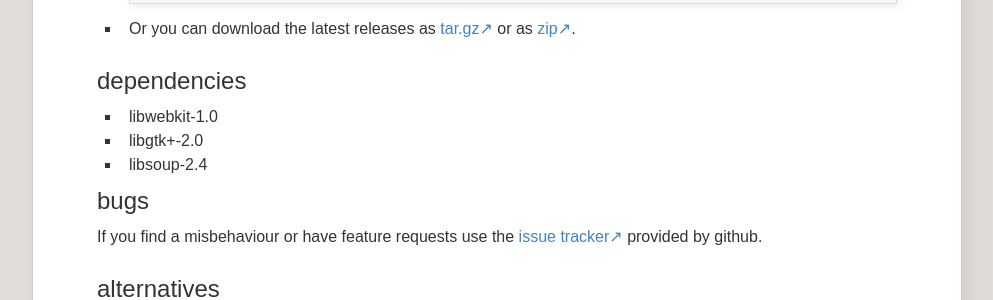
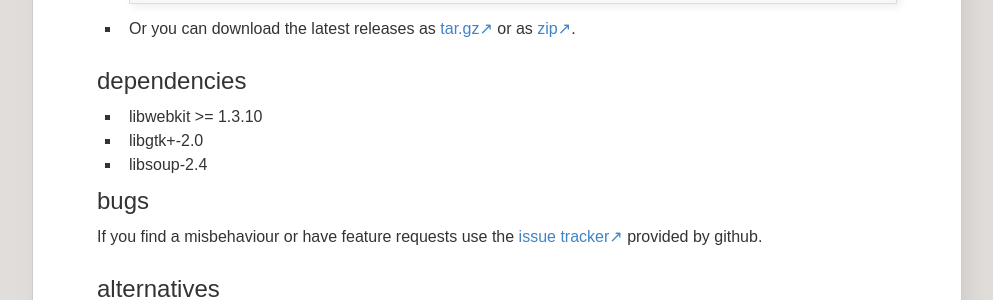
Before and after one commit to fanglingsu/vimb, a Jekyll site: the page built from index.md, in a window 1280 px wide. Shown: the part 892-1192 px from the top of the page, without its empty margins (143-1136 px from the left). Built offline with Jekyll 4.4.1, drawn with Linux system fonts in a browser that asks for light colours.

Commit message:
Adapted the libwebkit version in the dependencies.

```diff
--- a/index.md
+++ b/index.md
@@ -44,7 +44,7 @@
 
 ## dependencies
 
-- libwebkit-1.0
+- libwebkit >= 1.3.10
 - libgtk+-2.0
 - libsoup-2.4
 
```
